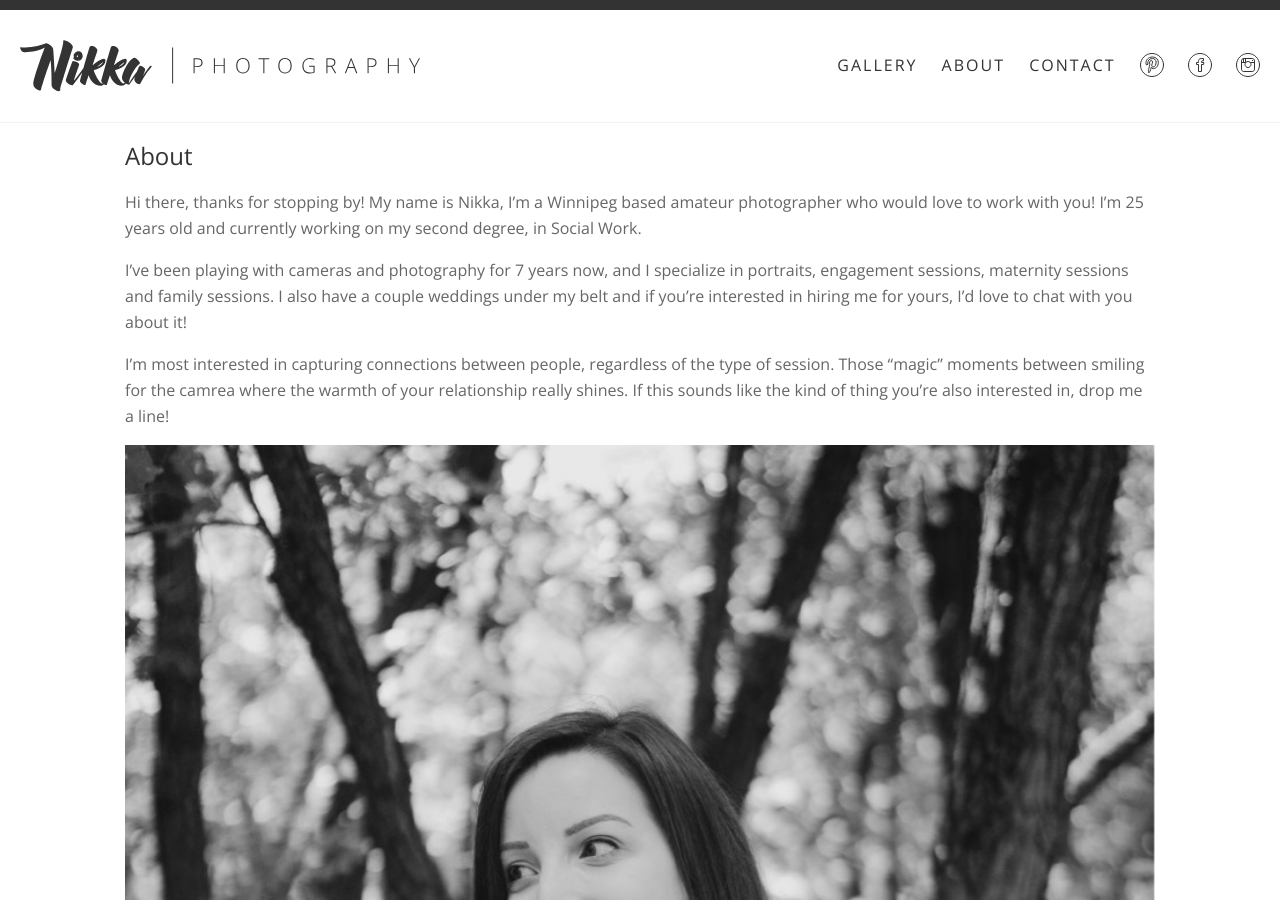
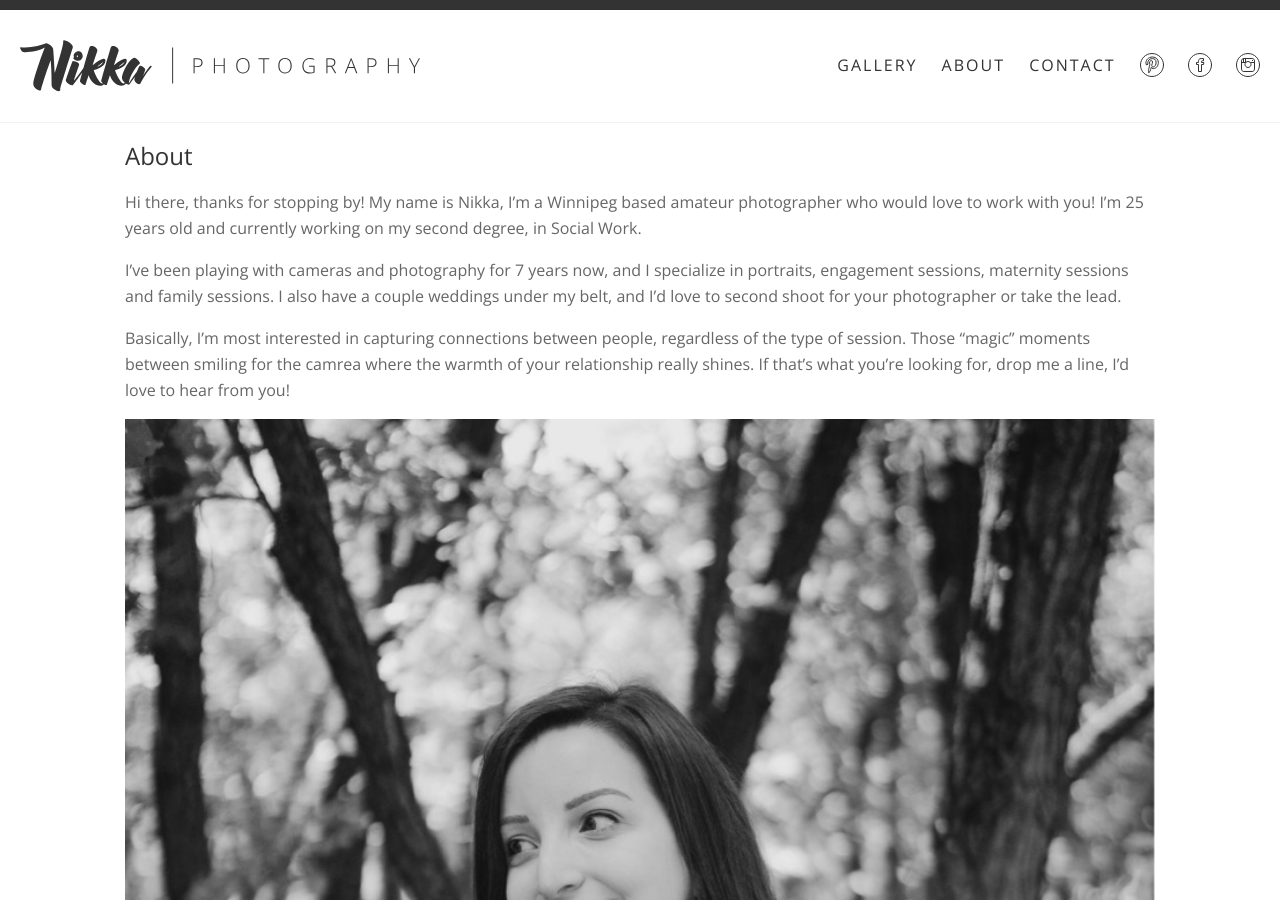
Before and after one commit to NikkaPhotography/NikkaPhotography, a Jekyll site: the page built from about.md, in a window 1280 px wide and 900 px high. Built offline with Jekyll 4.4.1, drawn with Linux system fonts in a browser that asks for light colours; nearby versions of some CDN libraries.

Commit message:
Update from Forestry.io - about.md

```diff
--- a/about.md
+++ b/about.md
@@ -3,13 +3,11 @@ layout: page
 title: About
 permalink: "/about"
 ---
-
-
 Hi there, thanks for stopping by! My name is Nikka, I'm a Winnipeg based amateur photographer who would love to work with you! I'm 25 years old and currently working on my second degree, in Social Work.
 
-<span style="font-size: 1rem;">I've been playing with cameras and&nbsp;</span>photography<span style="font-size: 1rem;">&nbsp;for 7 years now, and I&nbsp;specialize in portraits, engagement sessions, maternity sessions and family sessions. I also have a couple weddings under my belt and if you're interested in hiring me for yours, I'd love to chat with you about it!&nbsp;</span>
+<span style="font-size: 1rem;">I've been playing with cameras and </span>photography<span style="font-size: 1rem;"> for 7 years now, and I specialize in portraits, engagement sessions, maternity sessions and family sessions. I also have a couple weddings under my belt, and I'd love to second shoot for your photographer or take the lead. </span>
 
-<span style="font-size: 1rem;">I'm most interested in capturing connections between people, regardless of the&nbsp;</span>type<span style="font-size: 1rem;">&nbsp;of session. Those "magic" moments between smiling for the&nbsp;</span>camrea<span style="font-size: 1rem;">&nbsp;where the warmth of your relationship really shines. If this sounds like the kind of thing you're also interested in, drop me a line!</span>
+<span style="font-size: 1rem;">Basically, I'm most interested in capturing connections between people, regardless of the </span>type<span style="font-size: 1rem;"> of session. Those "magic" moments between smiling for the </span>camrea<span style="font-size: 1rem;"> where the warmth of your relationship really shines. If that's what you're looking for, drop me a line, I'd love to hear from you!</span>
 
 ![](/uploads/2017/11/06/IMG_2576.JPG)
 
```
